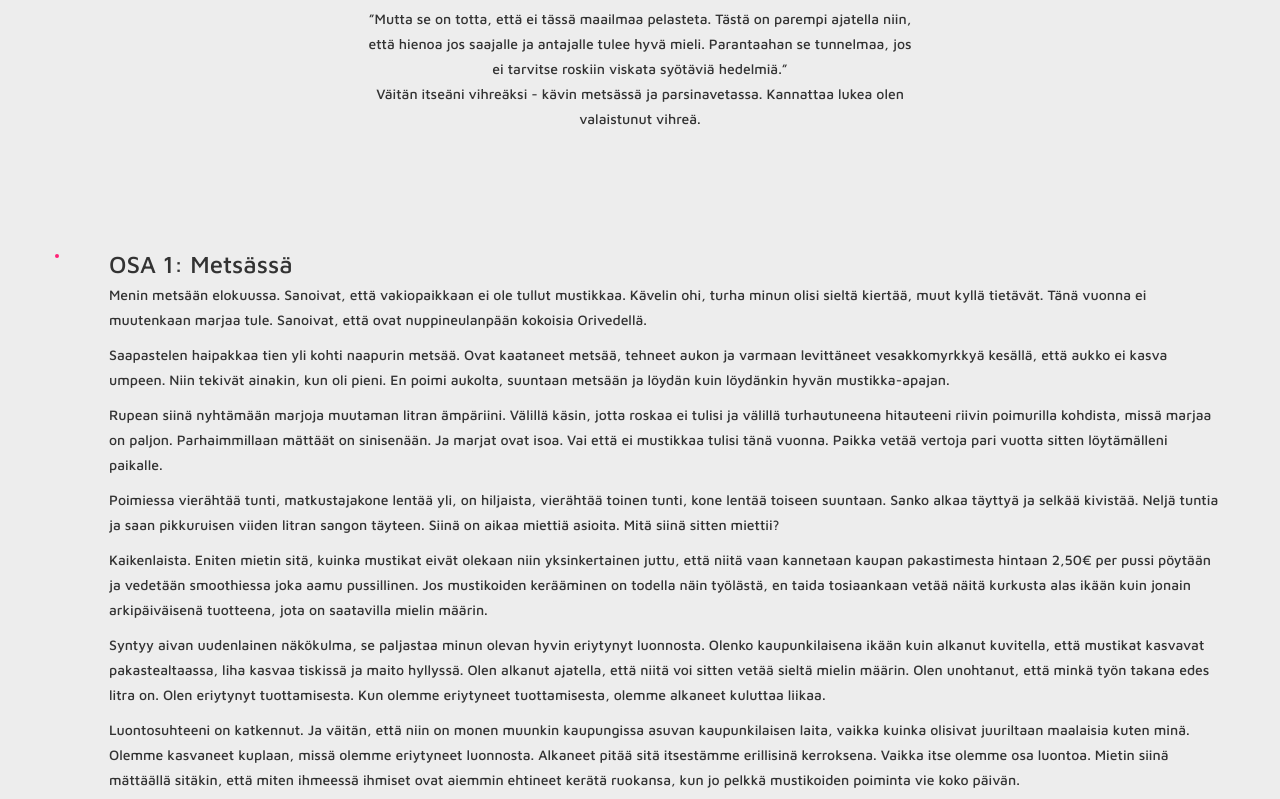
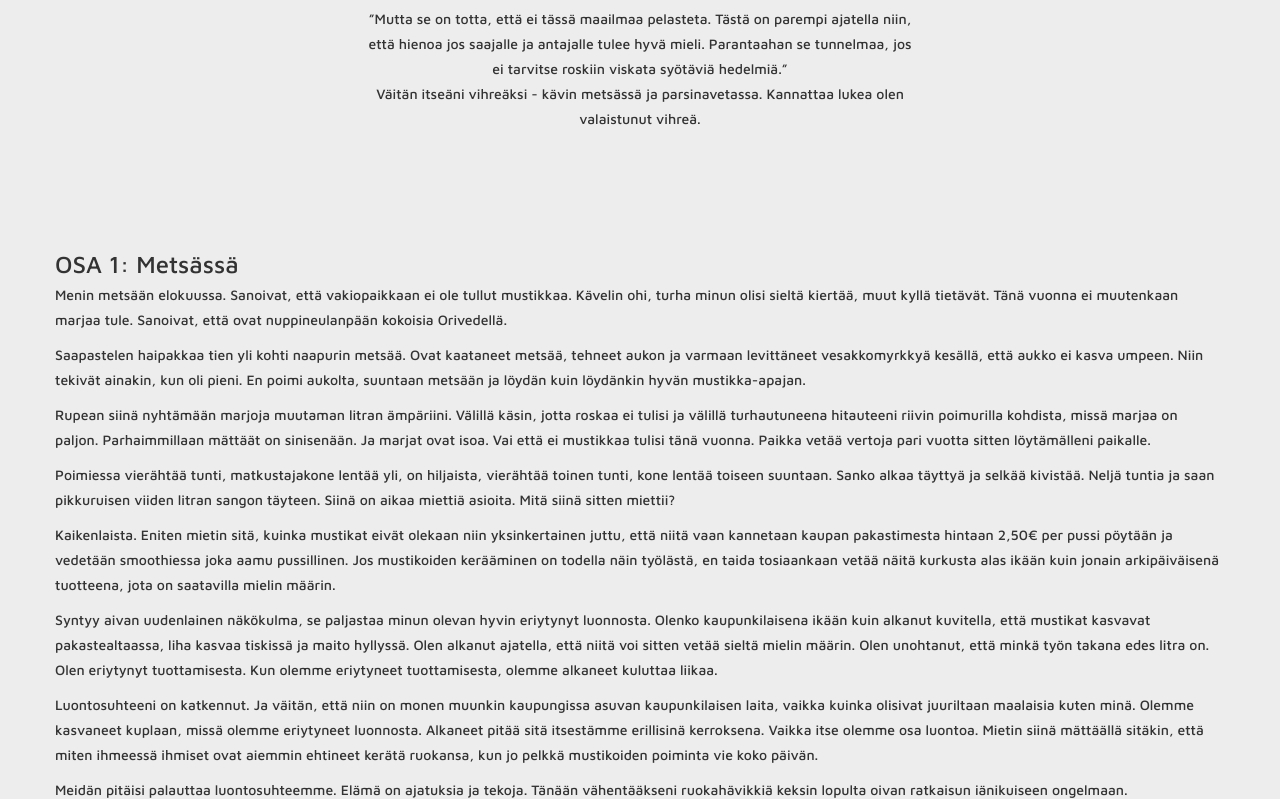
Before and after one commit to piitulainen/hannele, a plain HTML site: page teko_vihrea.html in a window 1280 px wide. Shown: the part 157-956 px from the top of the page. Drawn offline with Linux system fonts and the light colour scheme.

Commit message:
vasen margin lisätty

```diff
--- a/teko_vihrea.html
+++ b/teko_vihrea.html
@@ -74,10 +74,7 @@
                 <div class="col-md-12 col-sm-12">
                 	<div class="row text-left">
                     	<div class="media">
-                        	<a class="media-left" href="#">
-                            <img src="" alt="" class="img-circle" />
-                        	</a>
-                        	<div class="media-body">
+                        	<div class="media-body" style="margin-left:10px;">
                             	<h3 class="media-heading">OSA 1: Metsässä</h3>
         						<p>Menin metsään elokuussa. Sanoivat, että vakiopaikkaan ei ole tullut mustikkaa. Kävelin ohi, turha minun olisi sieltä kiertää, muut kyllä tietävät. Tänä vuonna ei muutenkaan marjaa tule. Sanoivat, että ovat nuppineulanpään kokoisia Orivedellä.</p>
         						<p>Saapastelen haipakkaa tien yli kohti naapurin metsää. Ovat kaataneet metsää, tehneet aukon ja varmaan levittäneet vesakkomyrkkyä kesällä, että aukko ei kasva umpeen. Niin tekivät ainakin, kun oli pieni. En poimi aukolta, suuntaan metsään ja löydän kuin löydänkin hyvän mustikka-apajan.</p>
```
